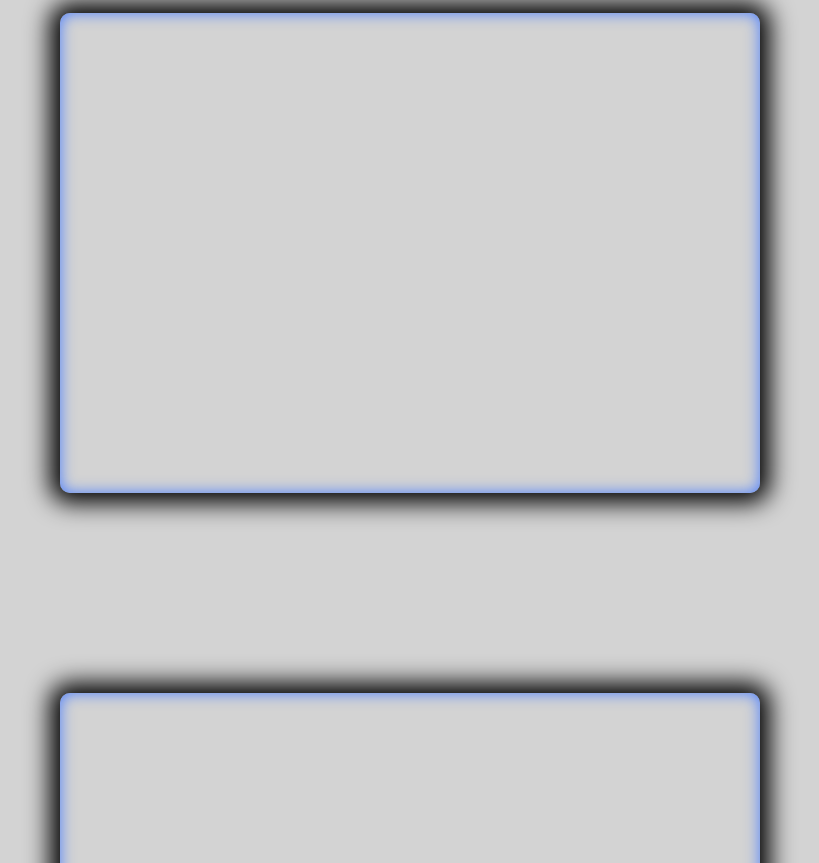
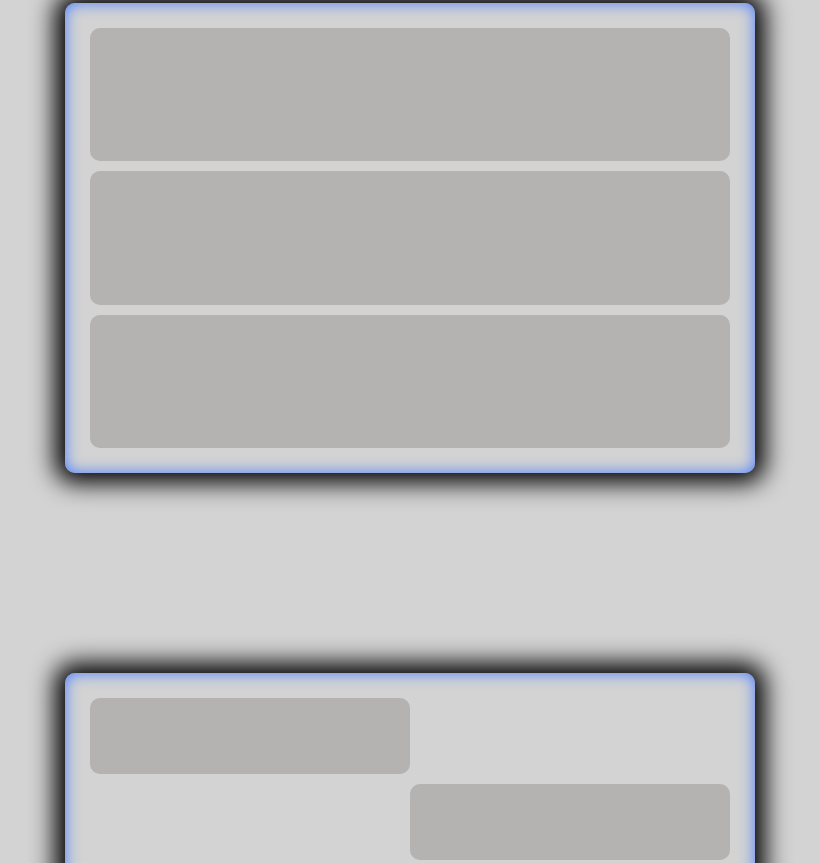
Before and after one commit to chaliyYehor/cool-animation, a website: page index.html in a window 1280 px wide. Shown: the part 767-1630 px from the top of the page, without its empty margins (230-1049 px from the left). Drawn offline with Linux system fonts and the light colour scheme.

Commit message:
pre-finish commit

```diff
--- a/index.html
+++ b/index.html
@@ -8,7 +8,7 @@
 	</head>
 	<body>
 		<div class="wrapper wrap-one">
-			<div class="piece one"></div>
+			<div class="piece active one"></div>
 			<div class="piece two"></div>
 			<div class="piece three"></div>
 		</div>
--- a/styles.scss
+++ b/styles.scss
@@ -22,7 +22,7 @@ body {
 
 	border-radius: 10px;
 
-	padding: 30px;
+	padding: 25px;
 
 	margin: 100px 0;
 
@@ -45,6 +45,8 @@ body {
 		&.active {
 			width: 200%;
 			flex-shrink: 0.8;
+
+			box-shadow: 0px 0px 8px 2px rgb(187, 187, 187);
 		}
 	}
 }
@@ -55,8 +57,58 @@ body {
 
 .wrap-two {
 	background-image: url(images/plufow-le-studio-ailrGVN0xNA-unsplash.jpg);
+
+	flex-direction: column;
+
+	.piece-sec {
+		width: 100%;
+		height: 100%;
+
+		background-color: rgba(152, 147, 147, 0.514);
+		backdrop-filter: blur(5px);
+
+		border-radius: 10px;
+
+		transition: 0.4s;
+
+		flex-shrink: 1;
+
+		&.active {
+			height: 200%;
+			flex-shrink: 0.8;
+
+			box-shadow: 0px 0px 8px 2px rgb(187, 187, 187);
+		}
+	}
 }
 
 .wrap-three {
 	background-image: url(images/richard-horvath-_nWaeTF6qo0-unsplash.jpg);
+
+	flex-direction: column;
+
+	.piece-third {
+		width: 50%;
+		height: 20%;
+
+		background-color: rgba(152, 147, 147, 0.514);
+		backdrop-filter: blur(5px);
+
+		border-radius: 10px;
+
+		transition: 0.4s;
+
+		flex-shrink: 1;
+
+		&.active {
+			width: 100%;
+			flex-shrink: 0.8;
+
+			box-shadow: 0px 0px 8px 2px rgb(187, 187, 187);
+		}
+
+		&:nth-child(2n) {
+			align-self: flex-end;
+		}
+	}
 }
```
Also changed, not shown: styles.css.
